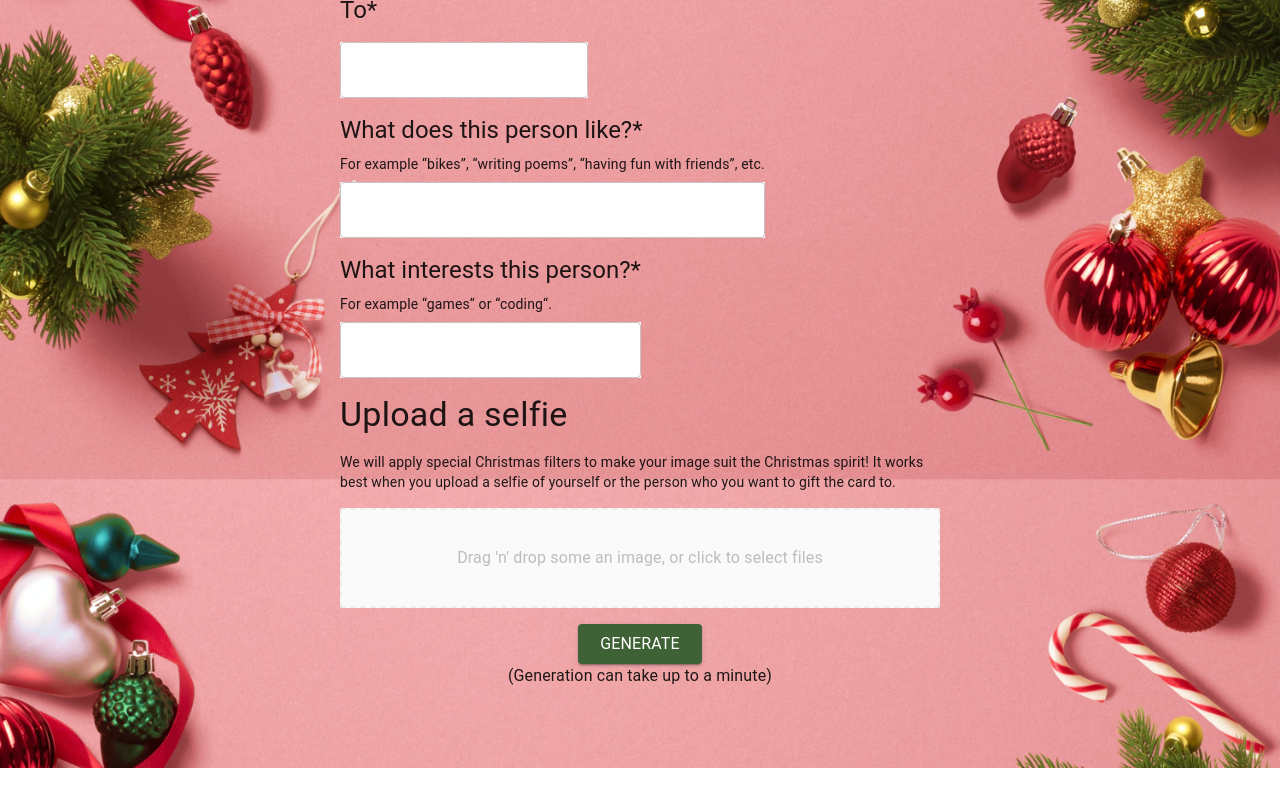
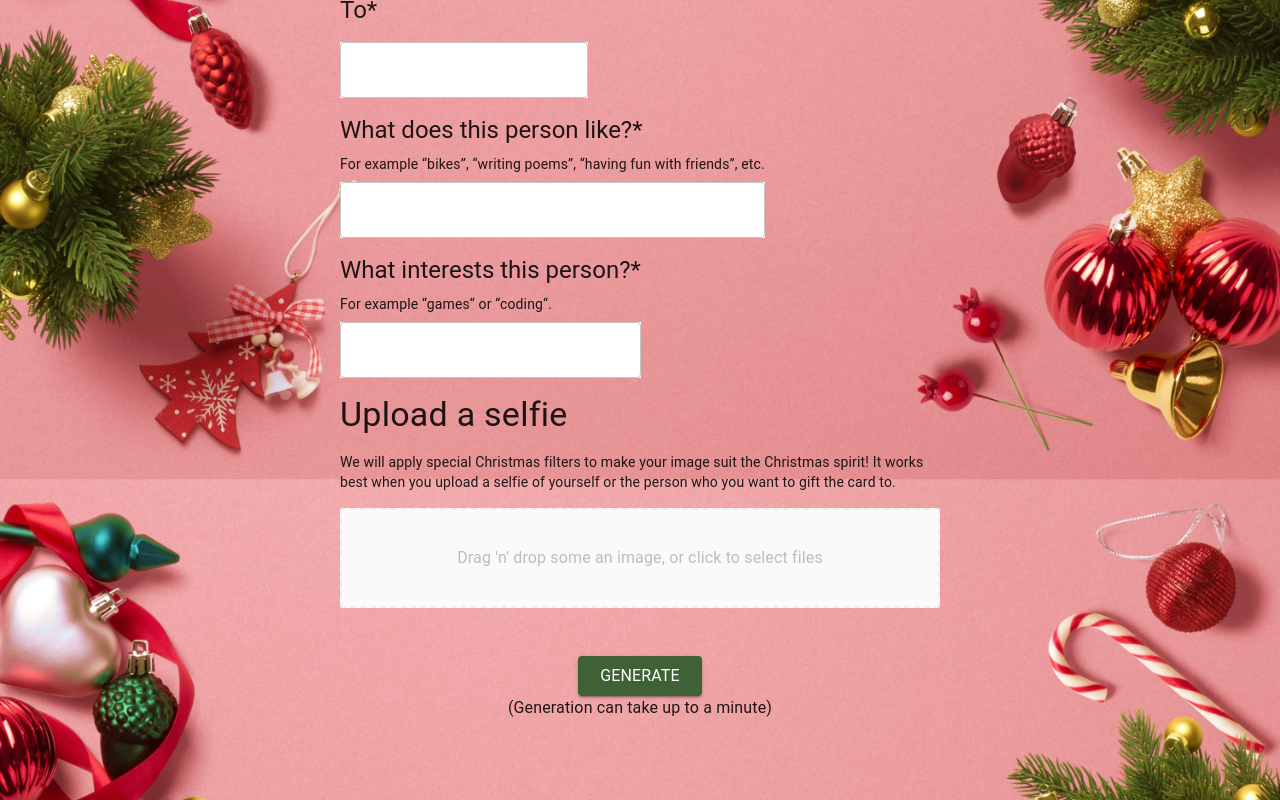
Before and after one commit to r-AI-ndeers/raindeer, a React (Create React App) app in the folder frontend/: page /create in a window 1280 px wide. Shown: the part 374-1174 px from the top of the page. Before the commit the page ends 1142 px from the top, so only its background shows below. Built offline with nearby package versions, Linux system fonts and the light colour scheme.

Commit message:
Add some more spacing for poem input form

```diff
--- a/frontend/src/pages/CreateCard/PoemInputForm.tsx
+++ b/frontend/src/pages/CreateCard/PoemInputForm.tsx
@@ -223,7 +223,7 @@ export function PoemInputForm({
                         variant={"contained"}
                         type={"submit"}
                         size={"large"}
-                        style={{backgroundColor: isLoading ? "grey" : primaryColor}}
+                        style={{backgroundColor: isLoading ? "grey" : primaryColor, marginTop: "32px"}}
                     >
                         {!isLoading ?
                             <Typography>Generate</Typography> :
```
